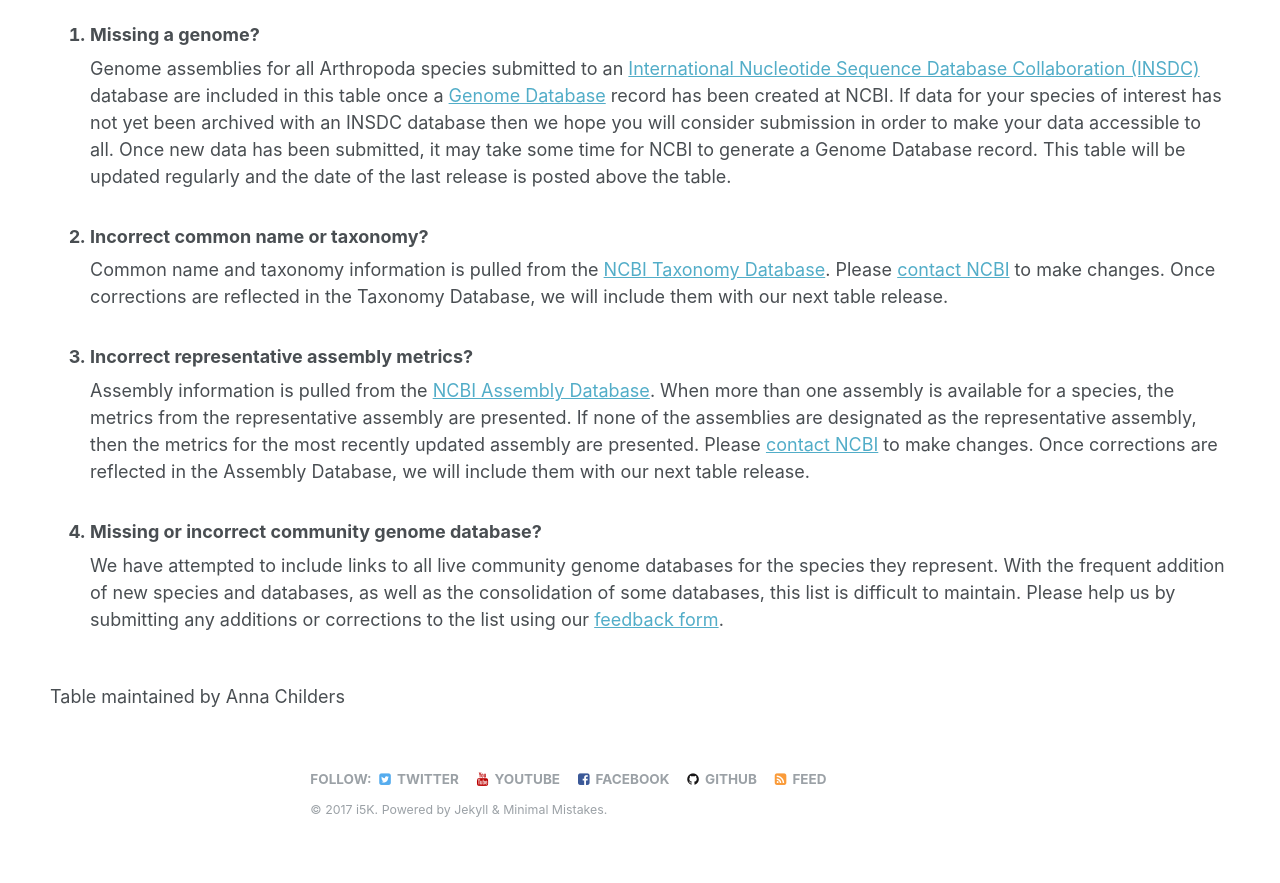
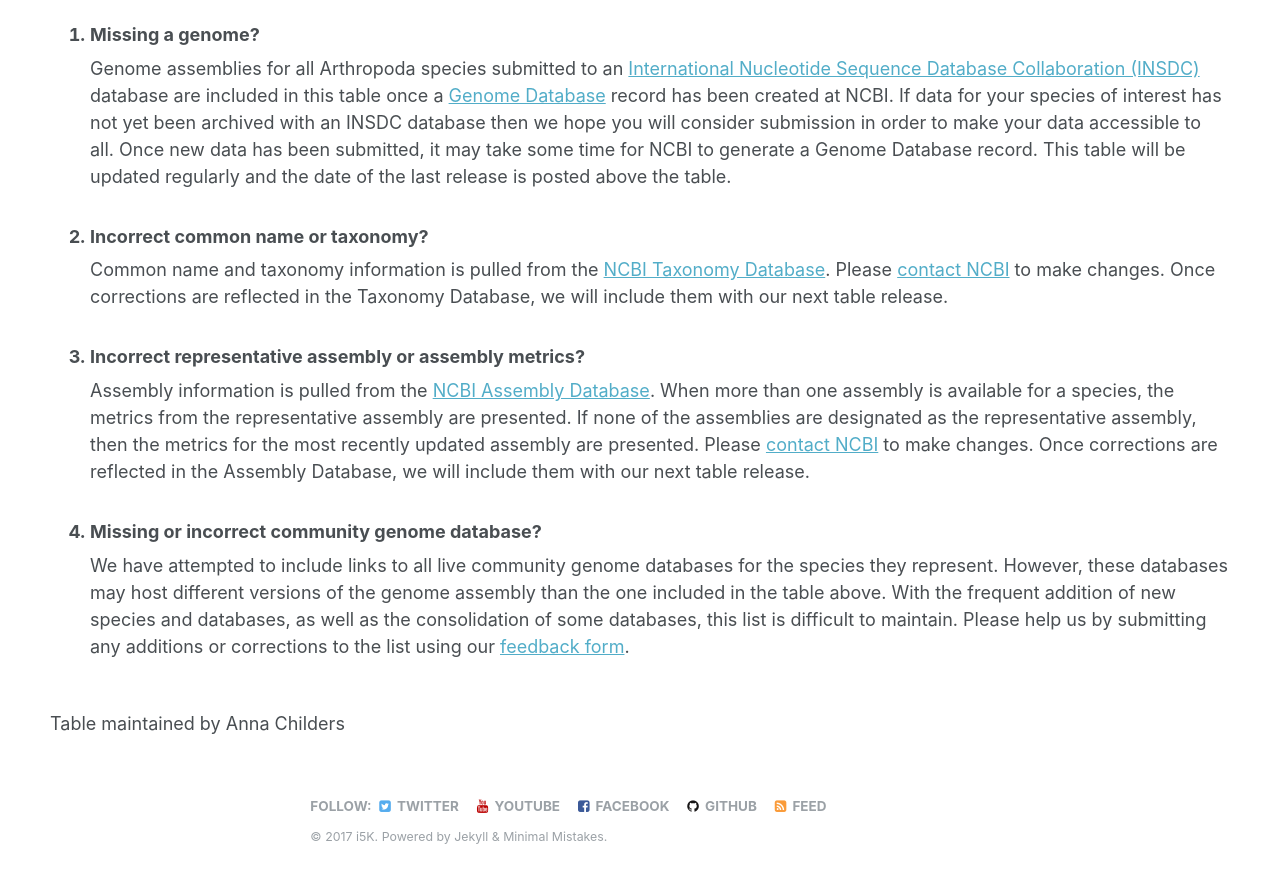
Before and after one commit to i5k/i5k.github.io, a Jekyll site: the page built from _pages/arthropod_genomes_at_ncbi.html, in a window 1280 px wide and 900 px high, scrolled down 19488 px. Shown: the top 883 px of the window. Built offline with Jekyll 4.4.1, drawn with Linux system fonts in a browser that asks for light colours.

Commit message:
Update FAQ for genome table

```diff
--- a/_layouts/genome_table.html
+++ b/_layouts/genome_table.html
@@ -77,10 +77,10 @@ layout: compress
   Genome assemblies for all Arthropoda species submitted to an <a href="http://www.insdc.org" target="_blank">International Nucleotide Sequence Database Collaboration (INSDC)</a> database are included in this table once a <a href="https://www.ncbi.nlm.nih.gov/genome/" target="_blank">Genome Database</a> record has been created at NCBI.  If data for your species of interest has not yet been archived with an INSDC database then we hope you will consider submission in order to make your data accessible to all.  Once new data has been submitted, it may take some time for NCBI to generate a Genome Database record.  This table will be updated regularly and the date of the last release is posted above the table.
   <h3><li>Incorrect common name or taxonomy?</li></h3>
   Common name and taxonomy information is pulled from the <a href="https://www.ncbi.nlm.nih.gov/taxonomy" target="_blank">NCBI Taxonomy Database</a>.  Please <a href="https://www.ncbi.nlm.nih.gov/home/about/contact.shtml" target="_blank">contact NCBI</a> to make changes.  Once corrections are reflected in the Taxonomy Database, we will include them with our next table release.
-  <h3><li>Incorrect representative assembly metrics?</li></h3>
+  <h3><li>Incorrect representative assembly or assembly metrics?</li></h3>
   Assembly information is pulled from the <a href="https://www.ncbi.nlm.nih.gov/assembly" target="_blank">NCBI Assembly Database</a>. When more than one assembly is available for a species, the metrics from the representative assembly are presented.  If none of the assemblies are designated as the representative assembly, then the metrics for the most recently updated assembly are presented. Please <a href="https://www.ncbi.nlm.nih.gov/home/about/contact.shtml" target="_blank">contact NCBI</a> to make changes.  Once corrections are reflected in the Assembly Database, we will include them with our next table release.
   <h3><li>Missing or incorrect community genome database?</li></h3>
-  We have attempted to include links to all live community genome databases for the species they represent.  With the frequent addition of new species and databases, as well as the consolidation of some databases, this list is difficult to maintain.  Please help us by submitting any additions or corrections to the list using our <a href="https://goo.gl/forms/lnrGHDYRD76T7ZiM2" target="_blank">feedback form</a>.
+  We have attempted to include links to all live community genome databases for the species they represent. However, these databases may host different versions of the genome assembly than the one included in the table above. With the frequent addition of new species and databases, as well as the consolidation of some databases, this list is difficult to maintain. Please help us by submitting any additions or corrections to the list using our <a href="https://goo.gl/forms/lnrGHDYRD76T7ZiM2" target="_blank">feedback form</a>.
 
 </ol>
 </p>
```
